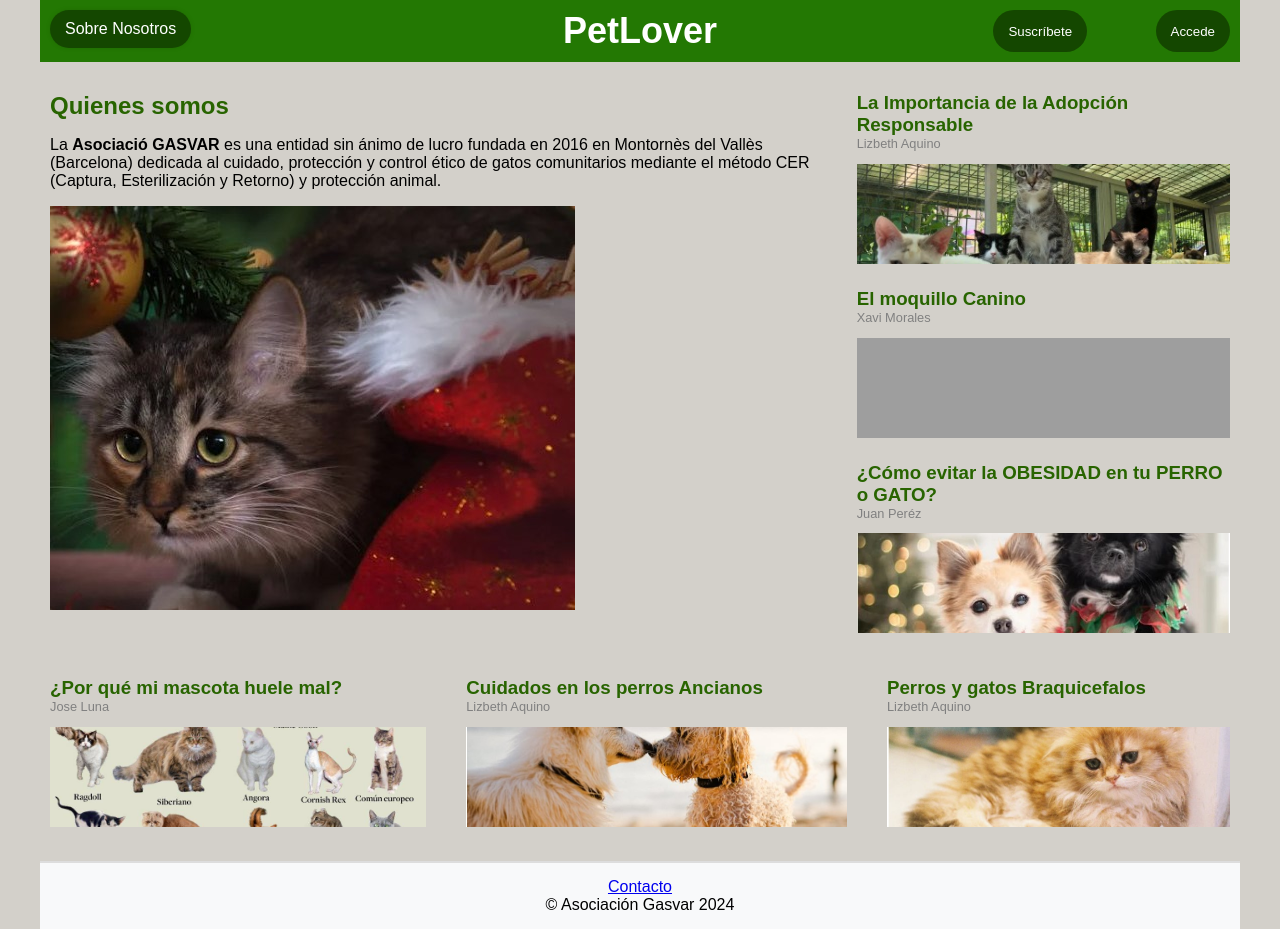
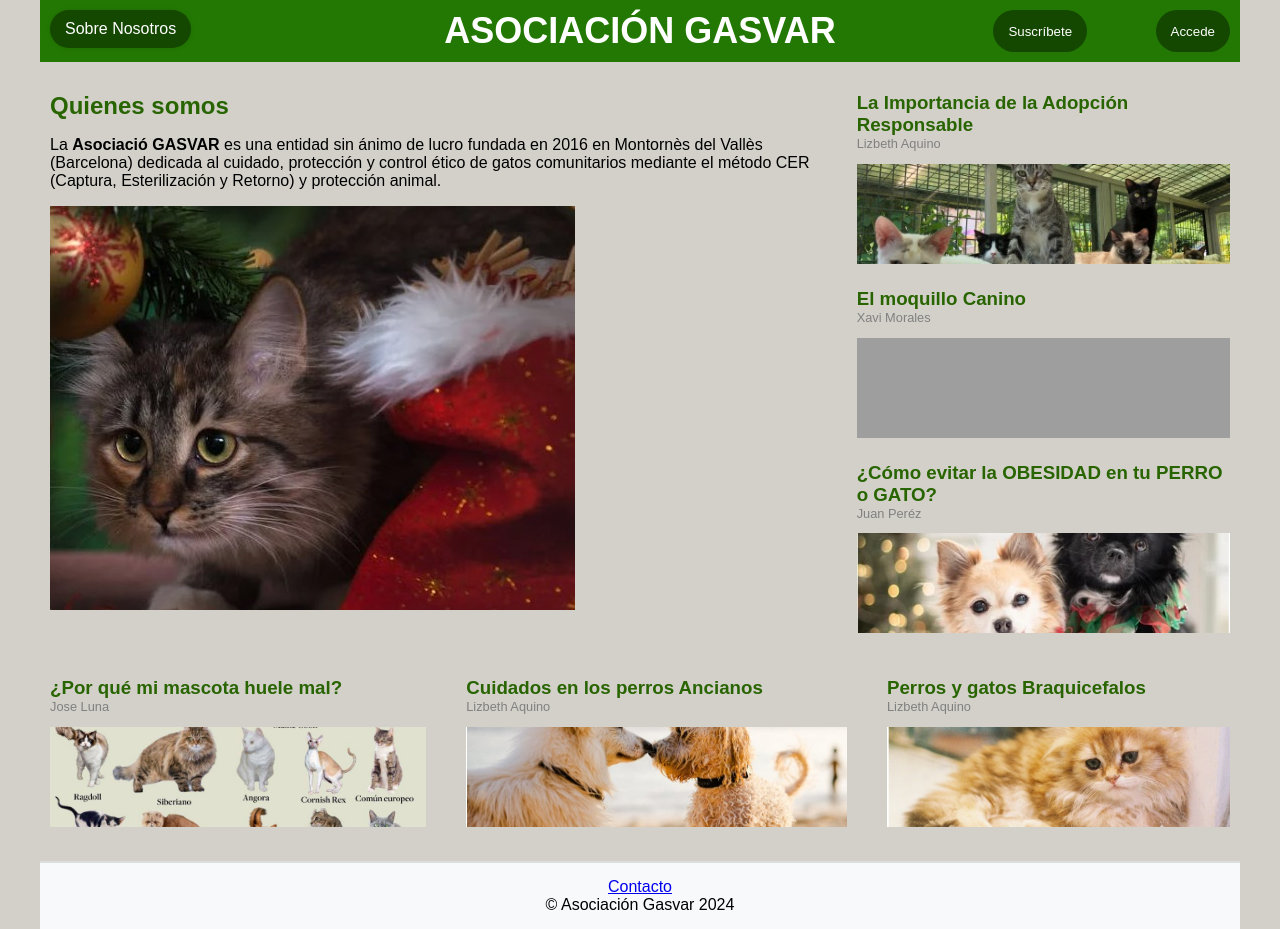
Before and after one commit to Liza1610/Asoc, a plain HTML site: page index.html in a window 1280 px wide. Drawn offline with Linux system fonts and the light colour scheme; grey boxes are pictures that could not be loaded.

Commit message:
Update index.html

```diff
--- a/index.html
+++ b/index.html
@@ -19,7 +19,7 @@
         </div>
 
         <div class="header-center">
-            <h1><a href="index.html">PetLover</a></h1>
+            <h1><a href="index.html">ASOCIACIÓN GASVAR</a></h1>
         </div>
 
         <div class="header-right">
```
